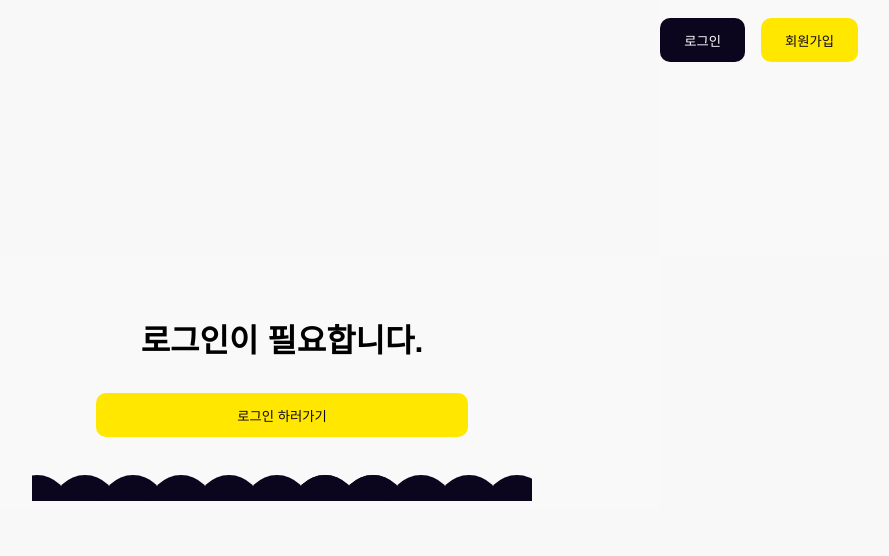
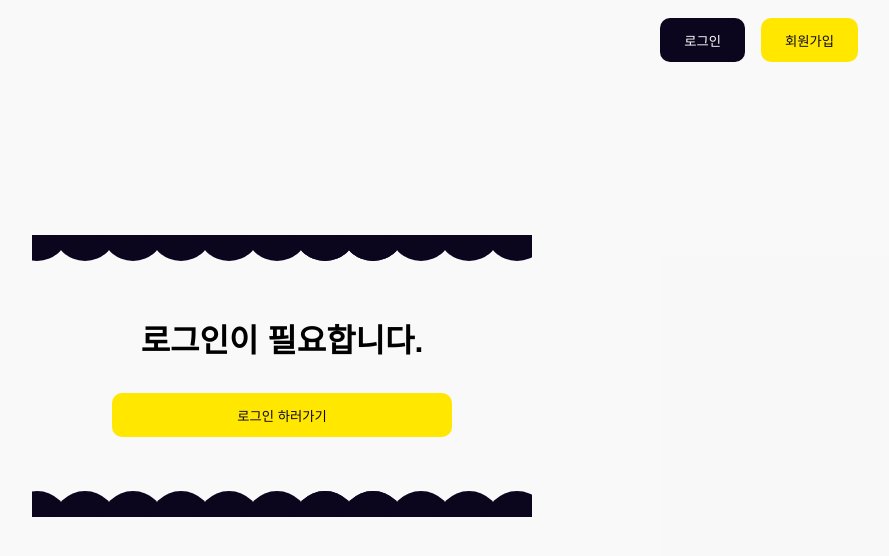
Before and after one commit to estsecurity-react-study/hdj-lightning-front, a Next.js app: page /profile/change-password in a window 1280 px wide. Shown: the top 556 px of the page, without its empty margins (358-1247 px from the left). Built offline with nearby package versions, Linux system fonts and the light colour scheme; no server answers; a web font is replaced by a local one.

Commit message:
fix: auth guard upgrade

```diff
--- a/components/organisms/guards/AuthGuard.tsx
+++ b/components/organisms/guards/AuthGuard.tsx
@@ -7,7 +7,7 @@ function AuthGuard() {
   const router = useRouter();
 
   const handleClickLogin = useCallback(() => {
-    router.push('/auth/login');
+    router.push(`/auth/login?goal=${router.pathname}`);
   }, [router]);
 
   return (
@@ -15,7 +15,7 @@ function AuthGuard() {
       <h3 className={styles.title}>로그인이 필요합니다.</h3>
       <Button onClick={handleClickLogin}>로그인 하러가기</Button>
 
-      <section className={styles.cloudWrapper}>
+      <section className={`${styles.cloudWrapper}`}>
         <div className={styles.cloud} />
         <div className={styles.cloud} />
         <div className={styles.cloud} />
@@ -30,7 +30,39 @@ function AuthGuard() {
         <div className={styles.cloud} />
       </section>
 
-      <section className={styles.cloudWrapper}>
+      <section className={`${styles.cloudWrapper} ${styles.after}`}>
+        <div className={styles.cloud} />
+        <div className={styles.cloud} />
+        <div className={styles.cloud} />
+        <div className={styles.cloud} />
+        <div className={styles.cloud} />
+        <div className={styles.cloud} />
+        <div className={styles.cloud} />
+        <div className={styles.cloud} />
+        <div className={styles.cloud} />
+        <div className={styles.cloud} />
+        <div className={styles.cloud} />
+        <div className={styles.cloud} />
+      </section>
+
+      <section className={`${styles.cloudWrapper} ${styles.top}`}>
+        <div className={styles.cloud} />
+        <div className={styles.cloud} />
+        <div className={styles.cloud} />
+        <div className={styles.cloud} />
+        <div className={styles.cloud} />
+        <div className={styles.cloud} />
+        <div className={styles.cloud} />
+        <div className={styles.cloud} />
+        <div className={styles.cloud} />
+        <div className={styles.cloud} />
+        <div className={styles.cloud} />
+        <div className={styles.cloud} />
+      </section>
+
+      <section
+        className={`${styles.cloudWrapper} ${styles.top} ${styles.after}`}
+      >
         <div className={styles.cloud} />
         <div className={styles.cloud} />
         <div className={styles.cloud} />
--- a/components/organisms/guards/Guard.module.css
+++ b/components/organisms/guards/Guard.module.css
@@ -5,7 +5,7 @@
   display: flex;
   flex-direction: column;
   align-items: center;
-  padding: 4rem;
+  padding: 5rem;
 }
 
 .title {
@@ -39,7 +39,12 @@
   animation: cloudMoving1 7s linear infinite;
 }
 
-.cloudWrapper:last-child {
+.cloudWrapper.top {
+  bottom: auto;
+  top: -38px;
+}
+
+.cloudWrapper.after {
   left: calc(100% - 20px);
   animation: cloudMoving2 7s linear infinite;
 }
--- a/components/organisms/guards/LoadingGuard.tsx
+++ b/components/organisms/guards/LoadingGuard.tsx
@@ -3,7 +3,6 @@ import styles from './Guard.module.css';
 function LoadingGuard() {
   return (
     <div className={styles.container}>
-      {' '}
       <h3 className={styles.title}>Loading...!</h3>
     </div>
   );
--- a/pages/auth/login.tsx
+++ b/pages/auth/login.tsx
@@ -16,7 +16,7 @@ const LoginPage: NextPage = () => {
   return (
     <div className={styles.container}>
       <div className={styles.wrapper}>
-        <LoginForm />
+        <LoginForm redirectSuccessUrl={(router.query.goal as string) || ''} />
         <article onDoubleClick={handleClickLogo}>
           <LightningLogo className={styles.art} />
         </article>
```
Also changed, not shown: components/organisms/form/LoginForm/index.tsx (+11 -2 lines).
